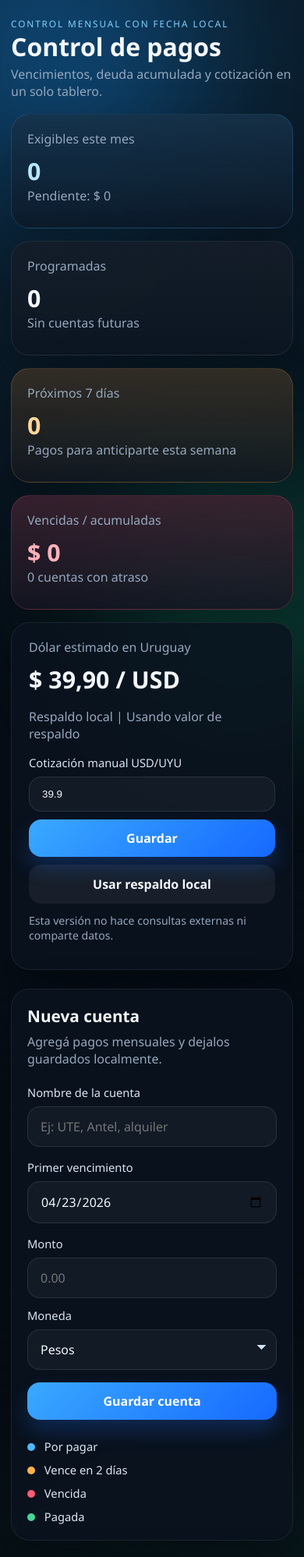
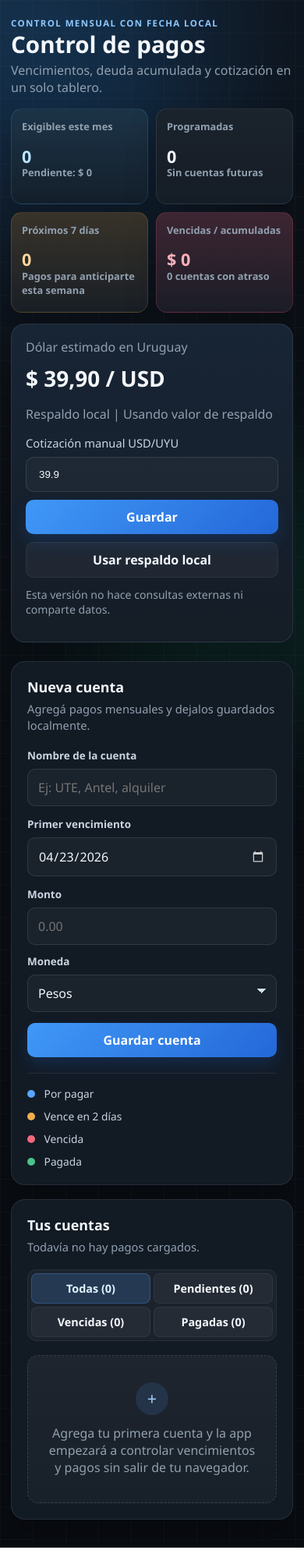
Before and after one commit to Diegoestropini/Pagos, a plain HTML site: page index.html in a window 390 px wide. Shown: the top 1997 px of the page at 78% size. Drawn offline with Linux system fonts and the light colour scheme.

Commit message:
Mejora visual del tablero

```diff
--- a/styles.css
+++ b/styles.css
@@ -1,19 +1,23 @@
 :root {
-  --bg: #081019;
-  --bg-soft: rgba(15, 26, 41, 0.82);
-  --panel: rgba(10, 19, 31, 0.82);
-  --panel-border: rgba(255, 255, 255, 0.08);
-  --text: #f3f7fb;
-  --muted: #95a8bd;
-  --blue: #4fb7ff;
-  --blue-soft: rgba(79, 183, 255, 0.18);
-  --orange: #ffb348;
-  --orange-soft: rgba(255, 179, 72, 0.18);
-  --red: #ff5c72;
-  --red-soft: rgba(255, 92, 114, 0.18);
-  --green: #48d597;
-  --green-soft: rgba(72, 213, 151, 0.18);
-  --shadow: 0 22px 60px rgba(0, 0, 0, 0.28);
+  --bg: #0b0f14;
+  --bg-soft: #111821;
+  --panel: #121a24;
+  --panel-raised: #162130;
+  --panel-border: rgba(216, 230, 245, 0.1);
+  --text: #f4f7fb;
+  --muted: #91a0af;
+  --muted-strong: #c9d6e2;
+  --blue: #58a6ff;
+  --blue-soft: rgba(88, 166, 255, 0.15);
+  --orange: #f2ad4e;
+  --orange-soft: rgba(242, 173, 78, 0.15);
+  --red: #f0697e;
+  --red-soft: rgba(240, 105, 126, 0.14);
+  --green: #4cc38a;
+  --green-soft: rgba(76, 195, 138, 0.14);
+  --shadow: 0 18px 40px rgba(0, 0, 0, 0.2);
+  --radius-panel: 18px;
+  --radius-card: 14px;
 }
 
 * {
@@ -25,9 +29,11 @@ body {
   min-height: 100vh;
   font-family: "Segoe UI", "Helvetica Neue", Arial, sans-serif;
   background:
-    radial-gradient(circle at top left, rgba(31, 121, 176, 0.24), transparent 35%),
-    radial-gradient(circle at bottom right, rgba(50, 192, 138, 0.14), transparent 30%),
-    linear-gradient(180deg, #081019 0%, #050b12 100%);
+    linear-gradient(90deg, rgba(255, 255, 255, 0.025) 1px, transparent 1px),
+    linear-gradient(rgba(255, 255, 255, 0.025) 1px, transparent 1px),
+    radial-gradient(circle at top left, rgba(88, 166, 255, 0.14), transparent 31rem),
+    linear-gradient(180deg, #0c1118 0%, #080b10 100%);
+  background-size: 42px 42px, 42px 42px, auto, auto;
   color: var(--text);
 }
 
@@ -37,8 +43,8 @@ body {
   width: 22rem;
   height: 22rem;
   border-radius: 50%;
-  filter: blur(90px);
-  opacity: 0.28;
+  filter: blur(100px);
+  opacity: 0.14;
   pointer-events: none;
 }
 
@@ -59,7 +65,7 @@ body {
   z-index: 1;
   max-width: 1240px;
   margin: 0 auto;
-  padding: 32px 20px 44px;
+  padding: 28px 20px 36px;
 }
 
 .dashboard-header {
@@ -67,13 +73,13 @@ body {
   justify-content: space-between;
   gap: 24px;
   align-items: end;
-  margin-bottom: 18px;
+  margin-bottom: 16px;
 }
 
 .dashboard-title h1 {
-  margin: 6px 0 8px;
-  font-size: clamp(2rem, 3vw, 3rem);
-  line-height: 1;
+  margin: 4px 0 7px;
+  font-size: clamp(1.85rem, 2.7vw, 2.65rem);
+  line-height: 1.05;
   letter-spacing: 0;
 }
 
@@ -84,10 +90,11 @@ body {
 
 .eyebrow {
   margin: 0;
-  color: #7ed0ff;
+  color: #8cc7ff;
   text-transform: uppercase;
-  letter-spacing: 0.16em;
-  font-size: 0.74rem;
+  letter-spacing: 0.12em;
+  font-size: 0.72rem;
+  font-weight: 700;
 }
 
 .hero-copy,
@@ -104,7 +111,6 @@ body {
 .panel,
 .stat-card,
 .account-card {
-  backdrop-filter: blur(16px);
   background: var(--panel);
   border: 1px solid var(--panel-border);
   box-shadow: var(--shadow);
@@ -112,16 +118,19 @@ body {
 
 .dashboard-overview {
   display: grid;
-  grid-template-columns: minmax(0, 1fr) 340px;
-  gap: 16px;
+  grid-template-columns: minmax(0, 1fr) 320px;
+  gap: 14px;
   align-items: stretch;
   margin-bottom: 24px;
 }
 
 .exchange-card {
   min-width: 0;
-  border-radius: 24px;
-  padding: 20px 22px;
+  border-radius: var(--radius-panel);
+  padding: 18px;
+  background:
+    linear-gradient(180deg, rgba(88, 166, 255, 0.08), rgba(255, 255, 255, 0.01)),
+    var(--panel);
 }
 
 .exchange-label {
@@ -129,7 +138,7 @@ body {
 }
 
 .exchange-card strong {
-  font-size: 1.9rem;
+  font-size: 1.75rem;
   display: block;
   margin-bottom: 8px;
 }
@@ -138,7 +147,7 @@ body {
   display: block;
   margin-top: 16px;
   margin-bottom: 8px;
-  color: #d8e6f5;
+  color: var(--muted-strong);
   font-size: 0.92rem;
 }
 
@@ -152,8 +161,8 @@ body {
 .exchange-actions input {
   width: 100%;
   border: 1px solid rgba(255, 255, 255, 0.1);
-  border-radius: 16px;
-  background: rgba(255, 255, 255, 0.04);
+  border-radius: 10px;
+  background: rgba(255, 255, 255, 0.035);
   color: var(--text);
   padding: 14px 16px;
   outline: none;
@@ -177,22 +186,31 @@ body {
 
 .layout-grid {
   display: grid;
-  grid-template-columns: 340px minmax(0, 1fr);
-  gap: 24px;
+  grid-template-columns: 320px minmax(0, 1fr);
+  gap: 18px;
 }
 
 .panel {
-  border-radius: 28px;
-  padding: 24px;
+  border-radius: var(--radius-panel);
+  padding: 20px;
+}
+
+.panel-form {
+  align-self: start;
+  position: sticky;
+  top: 18px;
 }
 
 .panel-header h2 {
   margin: 0;
-  font-size: 1.3rem;
+  font-size: 1.12rem;
+  letter-spacing: 0;
 }
 
 .panel-header p {
-  margin: 8px 0 0;
+  margin: 6px 0 0;
+  font-size: 0.92rem;
+  line-height: 1.45;
 }
 
 .panel-header-row {
@@ -204,8 +222,8 @@ body {
 
 .account-form {
   display: grid;
-  gap: 16px;
-  margin-top: 22px;
+  gap: 14px;
+  margin-top: 18px;
 }
 
 
@@ -221,8 +239,9 @@ body {
 }
 
 .account-form span {
-  color: #d8e6f5;
-  font-size: 0.92rem;
+  color: var(--muted-strong);
+  font-size: 0.84rem;
+  font-weight: 700;
 }
 
 .account-form input,
@@ -235,12 +254,22 @@ button {
 .account-form select {
   width: 100%;
   border: 1px solid rgba(255, 255, 255, 0.1);
-  border-radius: 16px;
-  background: rgba(255, 255, 255, 0.04);
+  border-radius: 10px;
+  background: rgba(255, 255, 255, 0.035);
   color: var(--text);
-  padding: 14px 16px;
+  padding: 12px 13px;
   outline: none;
   transition: border-color 0.2s ease, transform 0.2s ease;
+}
+
+.account-form input[type="date"]::-webkit-calendar-picker-indicator {
+  cursor: pointer;
+  filter: invert(0.85) brightness(1.15);
+  opacity: 0.8;
+}
+
+.account-form input[type="date"]::-webkit-calendar-picker-indicator:hover {
+  opacity: 1;
 }
 
 .account-form select {
@@ -271,7 +300,7 @@ button {
 
 .form-row {
   display: grid;
-  grid-template-columns: 1fr 130px;
+  grid-template-columns: 1fr 118px;
   gap: 12px;
 }
 
@@ -307,8 +336,8 @@ button:focus-visible,
 .ghost-button,
 .danger-button,
 .filter-button {
-  border-radius: 16px;
-  padding: 13px 16px;
+  border-radius: 10px;
+  padding: 11px 14px;
   font-weight: 600;
 }
 
@@ -317,26 +346,79 @@ button:focus-visible,
 }
 
 .primary-button {
-  background: linear-gradient(135deg, #3aa9ff, #1669ff);
+  background: linear-gradient(135deg, #4098f7, #2468d8);
   color: white;
-  box-shadow: 0 14px 26px rgba(32, 112, 255, 0.24);
+  box-shadow: 0 10px 20px rgba(36, 104, 216, 0.2);
 }
 
 .success-button {
-  background: linear-gradient(135deg, #31d08d, #1f9f70);
+  background: rgba(76, 195, 138, 0.16);
+  border: 1px solid rgba(76, 195, 138, 0.24);
+  color: #9bf0c5;
+  box-shadow: none;
+}
+
+.success-button::before,
+.mark-paid-button::before {
+  content: "\2713";
+  margin-right: 8px;
+}
+
+.edit-button::before {
+  content: "\270e";
+  margin-right: 8px;
+}
+
+.undo-paid-button::before {
+  content: "\21b6";
+  margin-right: 8px;
+}
+
+.delete-button::before {
+  content: "\00d7";
+  margin-right: 8px;
+  font-size: 1.08em;
+  line-height: 0;
+}
+
+.primary-button:hover {
+  box-shadow: 0 12px 24px rgba(36, 104, 216, 0.26);
+}
+
+.success-button:hover {
+  background: rgba(76, 195, 138, 0.22);
+  border-color: rgba(76, 195, 138, 0.34);
+}
+
+.success-button:disabled::before {
+  content: "\2022";
+}
+
+.success-button:disabled {
+  background: rgba(255, 255, 255, 0.055);
+  border-color: transparent;
+  color: var(--muted);
+}
+
+.mark-paid-button {
+  color: #baf4d5;
+}
+
+.form-actions .primary-button {
   color: white;
 }
 
 .ghost-button,
 .filter-button {
-  background: rgba(255, 255, 255, 0.06);
+  background: rgba(255, 255, 255, 0.045);
   color: var(--text);
-  border: 1px solid transparent;
+  border: 1px solid rgba(255, 255, 255, 0.055);
 }
 
 .danger-button {
-  background: rgba(255, 92, 114, 0.12);
-  color: #ff8b9c;
+  background: rgba(240, 105, 126, 0.1);
+  border: 1px solid rgba(240, 105, 126, 0.16);
+  color: #ff9cab;
 }
 
 button:disabled {
@@ -350,9 +432,11 @@ button:disabled {
   display: grid;
   grid-template-columns: repeat(2, minmax(0, 1fr));
   gap: 10px 14px;
-  margin-top: 24px;
-  font-size: 0.92rem;
-  color: #dce8f5;
+  margin-top: 20px;
+  padding-top: 16px;
+  border-top: 1px solid rgba(255, 255, 255, 0.08);
+  font-size: 0.86rem;
+  color: var(--muted-strong);
 }
 
 .dot {
@@ -387,24 +471,34 @@ button:disabled {
 .stats-grid {
   display: grid;
   grid-template-columns: repeat(4, minmax(0, 1fr));
-  gap: 16px;
+  gap: 14px;
 }
 
 .stat-card {
-  border-radius: 24px;
-  padding: 20px;
+  border-radius: var(--radius-card);
+  padding: 16px;
   border-top: 1px solid rgba(255, 255, 255, 0.08);
   min-height: 100%;
 }
 
 .stat-card p {
-  margin: 0 0 10px;
+  margin: 0 0 8px;
   color: var(--muted);
+  font-size: 0.86rem;
+  font-weight: 650;
 }
 
 .stat-card strong {
   display: block;
-  font-size: 1.9rem;
+  font-size: clamp(1.45rem, 2.3vw, 1.8rem);
+  line-height: 1.1;
+}
+
+.stat-card small {
+  display: block;
+  margin-top: 8px;
+  color: var(--muted);
+  line-height: 1.35;
 }
 
 .stat-card-neutral {
@@ -447,47 +541,72 @@ button:disabled {
 }
 
 .filter-bar {
-  display: flex;
-  gap: 10px;
-  flex-wrap: wrap;
-  margin-top: 20px;
+  display: grid;
+  grid-template-columns: repeat(4, minmax(0, 1fr));
+  gap: 4px;
+  margin-top: 18px;
+  padding: 4px;
+  border-radius: 12px;
+  background: rgba(255, 255, 255, 0.04);
+  border: 1px solid rgba(255, 255, 255, 0.055);
 }
 
 .filter-button {
-  padding: 10px 14px;
+  padding: 9px 10px;
+  border-radius: 8px;
+  font-size: 0.9rem;
+  white-space: nowrap;
 }
 
 .filter-button.is-active {
-  background: var(--blue-soft);
-  border-color: rgba(79, 183, 255, 0.28);
+  background: rgba(88, 166, 255, 0.18);
+  border-color: rgba(88, 166, 255, 0.25);
   color: #dff3ff;
 }
 
 .account-list {
   display: grid;
-  gap: 16px;
-  margin-top: 22px;
+  gap: 12px;
+  margin-top: 18px;
 }
 
 .empty-state {
-  padding: 38px 24px;
+  padding: 34px 22px;
   text-align: center;
   border: 1px dashed rgba(255, 255, 255, 0.12);
-  border-radius: 22px;
+  border-radius: var(--radius-card);
   color: var(--muted);
+  background:
+    linear-gradient(180deg, rgba(255, 255, 255, 0.035), rgba(255, 255, 255, 0.012)),
+    rgba(255, 255, 255, 0.015);
+}
+
+.empty-state::before {
+  content: "+";
+  display: grid;
+  place-items: center;
+  width: 42px;
+  height: 42px;
+  margin: 0 auto 12px;
+  border-radius: 50%;
+  background: rgba(88, 166, 255, 0.12);
+  color: #9fd0ff;
+  font-size: 1.35rem;
 }
 
 .account-card {
-  border-radius: 26px;
-  padding: 20px;
+  border-radius: var(--radius-card);
+  padding: 16px;
   display: grid;
-  gap: 16px;
-  border-left-width: 5px;
+  gap: 12px;
+  border-left-width: 4px;
   transition: transform 0.2s ease, border-color 0.2s ease, background 0.2s ease;
 }
 
 .account-card:hover {
   transform: translateY(-2px);
+  border-color: rgba(216, 230, 245, 0.18);
+  background-color: var(--panel-raised);
 }
 
 .account-card.status-upcoming,
@@ -523,25 +642,26 @@ button:disabled {
 .account-card-top {
   display: flex;
   justify-content: space-between;
-  gap: 14px;
+  gap: 12px;
   align-items: flex-start;
 }
 
 .account-name {
   margin: 0;
-  font-size: 1.2rem;
-  font-weight: 600;
+  font-size: 1.08rem;
+  font-weight: 750;
 }
 
 .account-schedule {
-  margin: 6px 0 0;
+  margin: 4px 0 0;
+  font-size: 0.9rem;
 }
 
 .status-pill {
   white-space: nowrap;
   border-radius: 999px;
-  padding: 8px 12px;
-  font-size: 0.82rem;
+  padding: 6px 9px;
+  font-size: 0.74rem;
   font-weight: 700;
   letter-spacing: 0.02em;
 }
@@ -570,11 +690,16 @@ button:disabled {
 
 .amount-block {
   display: grid;
-  gap: 6px;
+  gap: 4px;
+  padding: 10px 12px;
+  border-radius: 10px;
+  background: rgba(255, 255, 255, 0.035);
+  border: 1px solid rgba(255, 255, 255, 0.045);
 }
 
 .primary-amount {
-  font-size: 1.8rem;
+  font-size: 1.55rem;
+  line-height: 1.1;
 }
 
 .secondary-amount {
@@ -582,8 +707,8 @@ button:disabled {
 }
 
 .account-meta {
-  font-size: 0.96rem;
-  line-height: 1.5;
+  font-size: 0.91rem;
+  line-height: 1.45;
 }
 
 .account-meta p {
@@ -595,13 +720,16 @@ button:disabled {
 }
 
 .account-actions {
-  display: flex;
-  gap: 12px;
-  flex-wrap: wrap;
+  display: grid;
+  grid-template-columns: repeat(4, minmax(0, 1fr));
+  gap: 8px;
 }
 
 .account-actions button {
-  flex: 1 1 180px;
+  min-width: 0;
+  padding: 9px 10px;
+  font-size: 0.88rem;
+  white-space: normal;
 }
 
 .toast {
@@ -634,6 +762,10 @@ button:disabled {
     display: grid;
   }
 
+  .panel-form {
+    position: static;
+  }
+
   .stats-grid {
     grid-template-columns: repeat(2, minmax(0, 1fr));
   }
@@ -646,14 +778,36 @@ button:disabled {
 
   .panel {
     padding: 20px;
-    border-radius: 24px;
+    border-radius: var(--radius-panel);
   }
 
-  .stats-grid,
   .legend,
   .form-row,
   .exchange-actions {
     grid-template-columns: 1fr;
+  }
+
+  .stats-grid {
+    grid-template-columns: repeat(2, minmax(0, 1fr));
+    gap: 10px;
+  }
+
+  .stat-card {
+    padding: 13px;
+  }
+
+  .stat-card p {
+    min-height: 2.3em;
+    margin-bottom: 6px;
+    font-size: 0.8rem;
+  }
+
+  .stat-card strong {
+    font-size: 1.35rem;
+  }
+
+  .stat-card small {
+    font-size: 0.82rem;
   }
 
   .form-actions,
@@ -661,6 +815,10 @@ button:disabled {
   .account-card-top,
   .account-actions {
     display: grid;
+  }
+
+  .account-actions {
+    grid-template-columns: repeat(2, minmax(0, 1fr));
   }
 
   .filter-bar {
@@ -681,3 +839,19 @@ button:disabled {
     max-width: none;
   }
 }
+
+@media (max-width: 430px) {
+  .account-actions {
+    grid-template-columns: 1fr;
+  }
+}
+
+@media (max-width: 360px) {
+  .stats-grid {
+    grid-template-columns: 1fr;
+  }
+
+  .stat-card p {
+    min-height: 0;
+  }
+}
```
